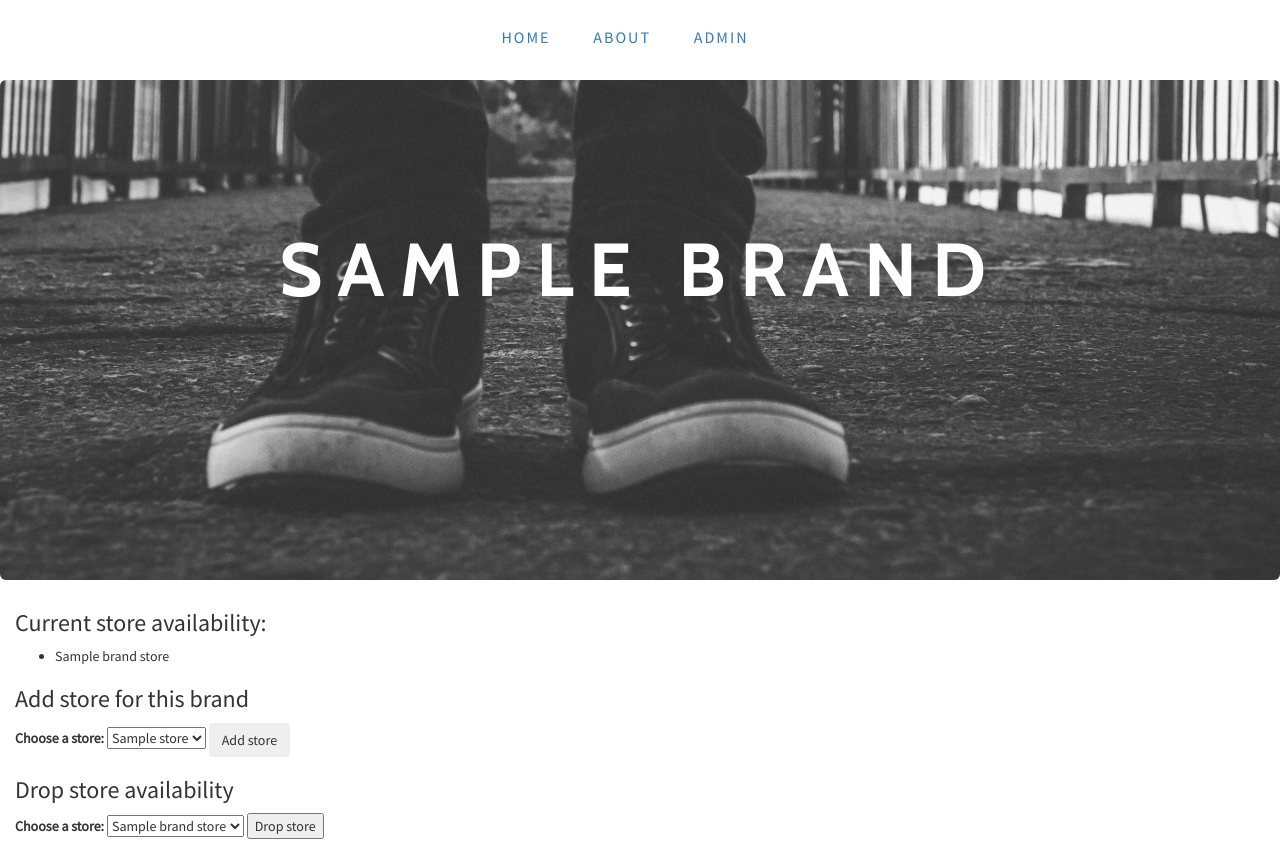
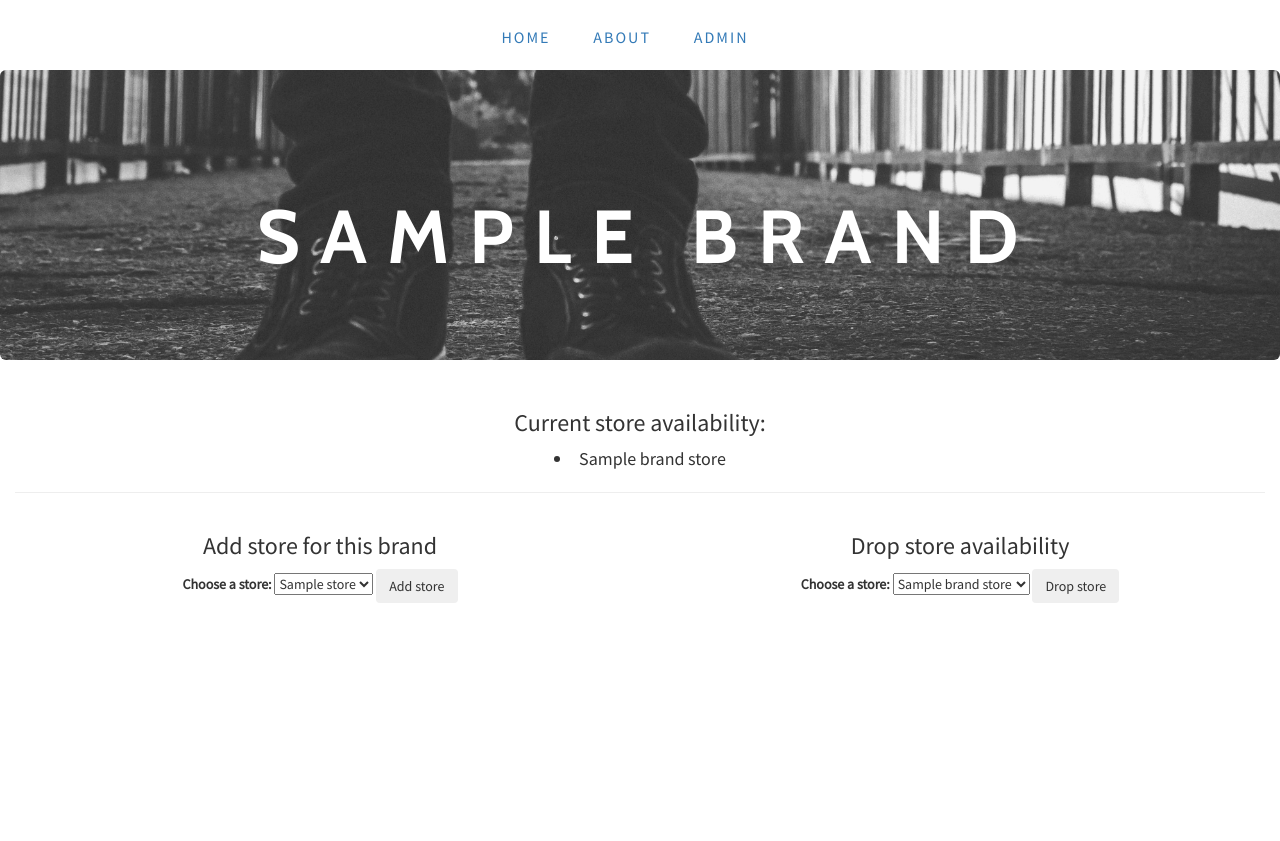
Before and after one commit to brynnacodes/shoe-store, a PHP site: template views/brand.html.twig in a window 1280 px wide. After the commit the page ends 603 px from the top, so only its background shows below. Run offline with PHP 8.4, Linux system fonts and the light colour scheme; the template is opened without the code that fills it: most values are stand-ins (such as "Sample title", 1, 10 or a date in 2020); some libraries are stand-ins or nearby versions.

Commit message:
add additional styling to stores and brands pages

```diff
--- a/views/brand.html.twig
+++ b/views/brand.html.twig
@@ -19,9 +19,9 @@
             <div class="jumbotron brand-jumbo">
                 <h1>{{ brand.getName }}</h1>
             </div>
-
+            <div class="row">
+                <div class="col-sm-12 current-div">
                     <h3>Current store availability:</h3>
-            <ul>
                     {% if brand_stores is not empty %}
                         {% for store in brand_stores %}
                             <li>{{ store.getName }}</li>
@@ -29,11 +29,14 @@
                     {% else %}
                         <p>No store availability at this time</p>
                     {% endif %}
-            </ul>
+                </div>
+            </div>
+            <hr>
 
-                <h3>Add store for this brand</h3>
-
-                <form action="/brands/{{brand.getId}}/edit" method="post">
+            <div class="row">
+                <div class="col-sm-6">
+                    <h3 class="add-form">Add store for this brand</h3>
+                    <form class="add-form" action="/brands/{{brand.getId}}/edit" method="post">
                         <label for="store">Choose a store:</label>
                         <select id="store" name="store">
                             {% for store in stores %}
@@ -42,9 +45,10 @@
                         </select>
                         <button class="btn" type="submit" name="button">Add store</button>
                     </form>
-
-                <h3>Drop store availability</h3>
-                <form action="/drop_store/{{brand.getId}}" method="post">
+                </div>
+                <div class="col-sm-6">
+                    <h3 class="add-form">Drop store availability</h3>
+                    <form class="add-form" action="/drop_store/{{brand.getId}}" method="post">
                         <label for="store">Choose a store:</label>
                         <select id="store" name="store">
                             {% if brand_stores is not empty%}
@@ -53,9 +57,10 @@
                                 {% endfor %}
                             {% endif %}
                         </select>
-                    <button type="submit" name="button">Drop store</button>
+                        <button class="btn" type="submit" name="button">Drop store</button>
                     </form>
-
+                </div>
+            </div>
         </div>
     </body>
 </html>
--- a/web/css/styles.css
+++ b/web/css/styles.css
@@ -2,6 +2,7 @@
 
 body {
     font-family: 'Source Sans Pro', sans-serif;
+    margin-bottom: 2%;
 }
 
 /*index styles*/
@@ -25,9 +26,10 @@ body {
 }
 
 .jumbotron {
+    margin-top: -10px;
     width: 100vw;
     margin-left: -15px;
-    height: 500px;
+    height: 35%;
     background-size: cover;
     background-repeat: no-repeat;
 }
@@ -35,12 +37,13 @@ body {
 .index-jumbo {
     background-image: url("/../img/background.jpeg");
 }
+
 .jumbotron h1 {
+    padding: 5% 0 2% 1.3%;
     font-size: 75px;
     text-align: center;
     text-transform: uppercase;
-    letter-spacing: 15px;
-    padding-top: 5%;
+    letter-spacing: 20px;
     color: white;
     font-weight: bold;
     font-family: 'Cabin', sans-serif;
@@ -57,12 +60,16 @@ body {
 
 .about-div {
     text-align: center;
-    height: 200px;
+    height: 60px;
 }
 
 .about-div h3 {
-    padding: 3%;
+    margin: 1%;
     font-family: 'Cabin', sans-serif;
+}
+
+.right {
+    float: right;
 }
 
 .listing-div {
@@ -74,7 +81,7 @@ body {
 }
 
 .listing-div p {
-    font-size: 16px;
+    font-size: 18px;
 }
 
 .add-form {
@@ -100,7 +107,7 @@ body {
     background-image: url("/../img/brand-background.jpeg");
 }
 
-
-.brand-jumbo h1 {
-    padding-top: 7%;
+.current-div {
+    text-align: center;
+    font-size: 18px;
 }
```
Also changed, not shown: views/root.html.twig (+6 -2 lines), views/store.html.twig (+17 -11 lines), web/img/background.jpeg, 3 other files. Lines whose indentation alone changed are shown as unchanged.
